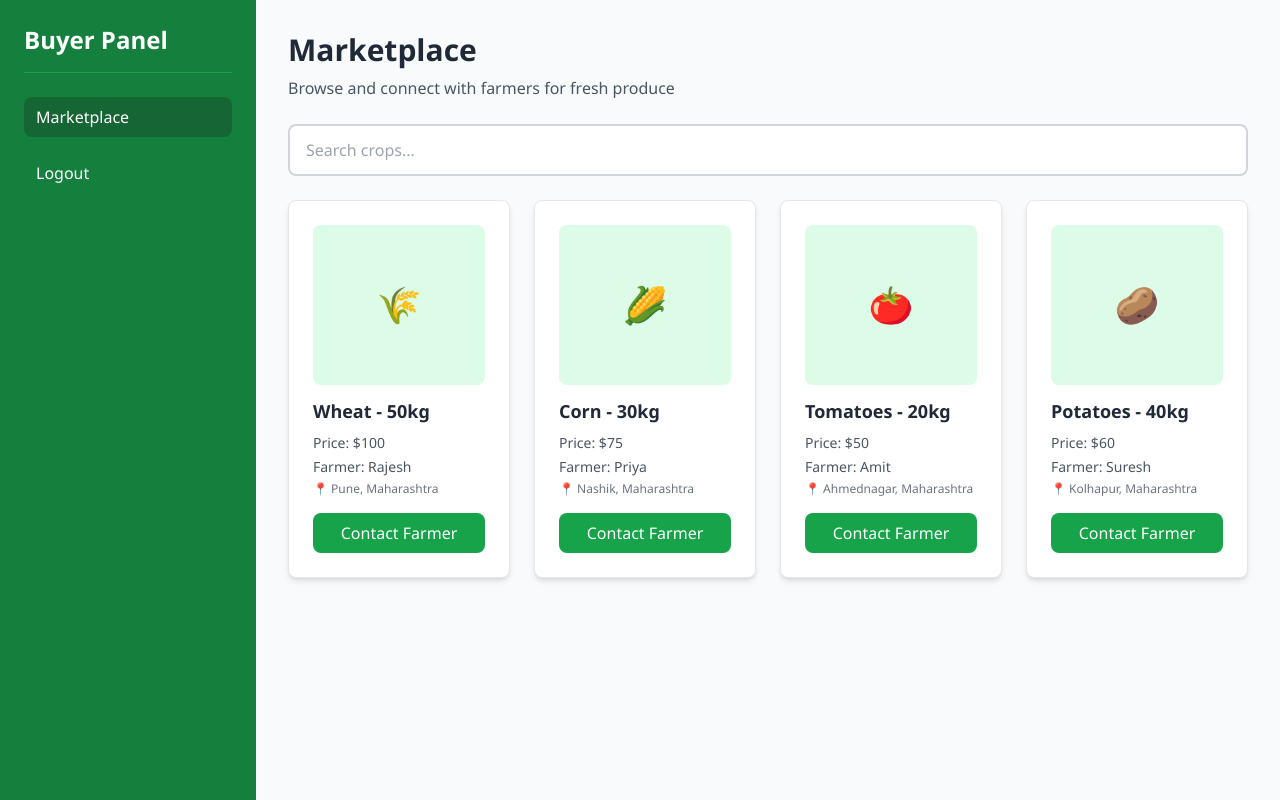
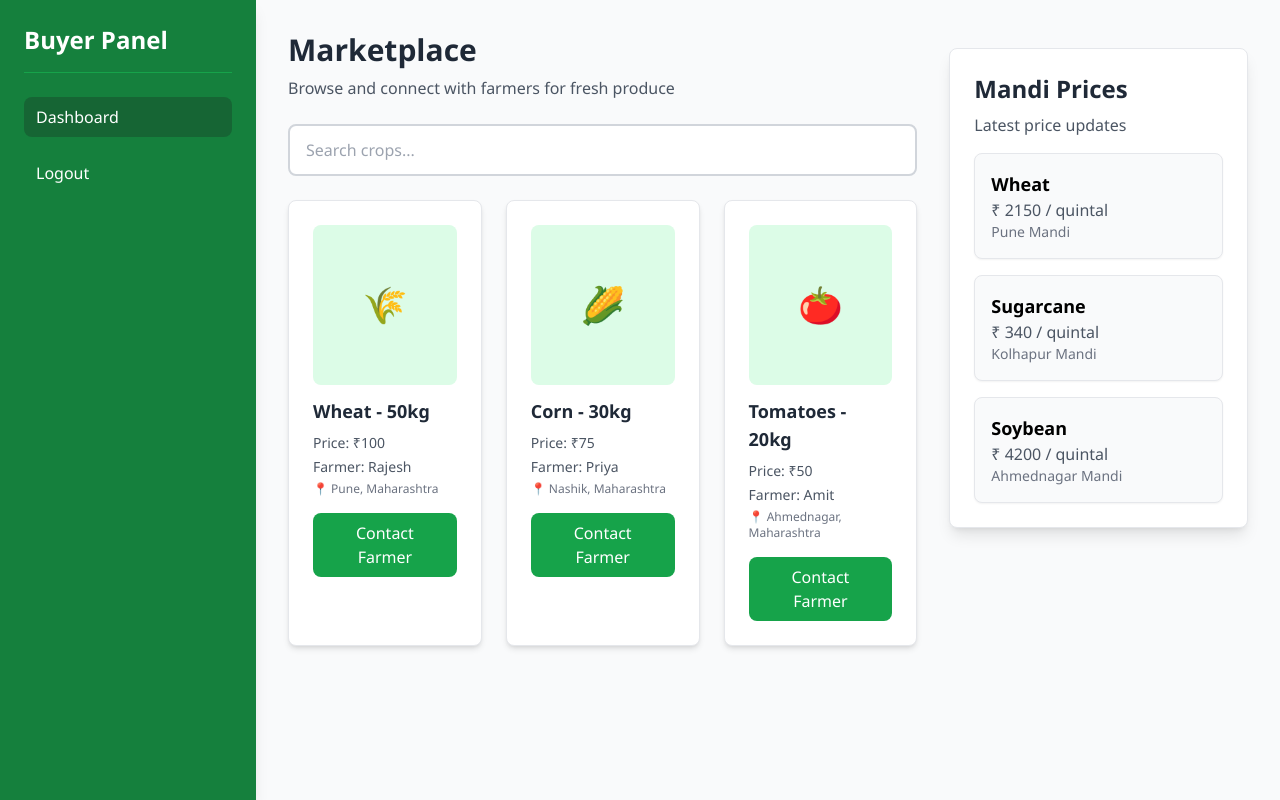
Before and after one commit to Yash-2306/EPICS, a plain HTML site: page buyer-marketplace.html in a window 1280 px wide. Drawn offline with nearby package versions, Linux system fonts and the light colour scheme.

Commit message:
Update buyer-marketplace.html

```diff
--- a/buyer-marketplace.html
+++ b/buyer-marketplace.html
@@ -3,10 +3,10 @@
 <head>
   <meta charset="UTF-8">
   <meta name="viewport" content="width=device-width, initial-scale=1.0">
-  <title>Buyer Marketplace - AgriMarket</title>
+  <title>Buyer Dashboard - AgriMarket</title>
   <script src="https://cdn.tailwindcss.com"></script>
+
   <style>
-    /* Additional custom styles to enhance the green theme */
     body {
       font-family: 'Segoe UI', Tahoma, Geneva, Verdana, sans-serif;
     }
@@ -14,49 +14,53 @@
     .sidebar-link {
       transition: all 0.3s ease;
     }
-
     .sidebar-link:hover {
       transform: translateX(4px);
     }
 
-    .product-card {
+    .product-card, .price-card {
       transition: all 0.3s ease;
       border: 1px solid #e5e7eb;
     }
-
-    .product-card:hover {
+    .product-card:hover, .price-card:hover {
       transform: translateY(-4px);
-      border-color: #10b981;
-    }
-
-    .search-input:focus {
       border-color: #10b981;
     }
 
     .btn-primary {
       transition: all 0.3s ease;
     }
-
     .btn-primary:hover {
       transform: scale(1.02);
       box-shadow: 0 4px 12px rgba(16, 185, 129, 0.3);
     }
+
+    .search-input:focus {
+      border-color: #10b981;
+    }
   </style>
 </head>
+
 <body class="bg-gray-50">
+
 <div class="flex h-screen">
+
   <!-- Sidebar -->
   <aside class="w-64 bg-green-700 text-white p-6 space-y-6 shadow-lg">
     <h1 class="text-2xl font-bold border-b border-green-600 pb-4">Buyer Panel</h1>
     <nav class="space-y-4">
-      <a href="buyer-marketplace.html" class="sidebar-link block hover:bg-green-600 px-3 py-2 rounded-lg bg-green-800">Marketplace</a>
+      <a href="#" class="sidebar-link block bg-green-800 hover:bg-green-600 px-3 py-2 rounded-lg">Dashboard</a>
       <a href="#" onclick="logout()" class="sidebar-link block hover:bg-green-600 px-3 py-2 rounded-lg">Logout</a>
     </nav>
   </aside>
 
-  <!-- Main -->
-  <main class="flex-1 p-8 bg-gray-50 overflow-y-auto">
-    <div class="max-w-7xl mx-auto">
+  <!-- Main Combined Section -->
+  <main class="flex-1 p-8 overflow-y-auto">
+
+    <div class="grid grid-cols-1 lg:grid-cols-3 gap-8">
+
+      <!-- LEFT: Marketplace Products -->
+      <section class="lg:col-span-2">
         <h2 class="text-3xl font-bold mb-2 text-gray-800">Marketplace</h2>
         <p class="text-gray-600 mb-6">Browse and connect with farmers for fresh produce</p>
 
@@ -66,14 +70,16 @@
           class="search-input w-full px-4 py-3 mb-6 border-2 border-gray-300 rounded-lg focus:ring-2 focus:ring-green-400 focus:border-green-400 outline-none transition"
         >
 
-      <div class="grid grid-cols-1 sm:grid-cols-2 md:grid-cols-3 lg:grid-cols-4 gap-6">
+        <div class="grid grid-cols-1 sm:grid-cols-2 md:grid-cols-3 gap-6">
+
+          <!-- Product 1 -->
           <div class="product-card bg-white p-6 rounded-lg shadow-md hover:shadow-xl">
             <div class="mb-4">
               <div class="w-full h-40 bg-green-100 rounded-lg mb-3 flex items-center justify-center">
                 <span class="text-green-600 text-4xl">🌾</span>
               </div>
               <h3 class="text-lg font-semibold text-gray-800 mb-2">Wheat - 50kg</h3>
-            <p class="text-gray-600 text-sm mb-1"><span class="font-medium">Price:</span> $100</p>
+              <p class="text-gray-600 text-sm mb-1"><span class="font-medium">Price:</span> ₹100</p>
               <p class="text-gray-600 text-sm mb-1"><span class="font-medium">Farmer:</span> Rajesh</p>
               <p class="text-gray-500 text-xs">📍 Pune, Maharashtra</p>
             </div>
@@ -82,14 +88,14 @@
             </button>
           </div>
 
-        <!-- Additional sample product cards -->
+          <!-- Product 2 -->
           <div class="product-card bg-white p-6 rounded-lg shadow-md hover:shadow-xl">
             <div class="mb-4">
               <div class="w-full h-40 bg-green-100 rounded-lg mb-3 flex items-center justify-center">
                 <span class="text-green-600 text-4xl">🌽</span>
               </div>
               <h3 class="text-lg font-semibold text-gray-800 mb-2">Corn - 30kg</h3>
-            <p class="text-gray-600 text-sm mb-1"><span class="font-medium">Price:</span> $75</p>
+              <p class="text-gray-600 text-sm mb-1"><span class="font-medium">Price:</span> ₹75</p>
               <p class="text-gray-600 text-sm mb-1"><span class="font-medium">Farmer:</span> Priya</p>
               <p class="text-gray-500 text-xs">📍 Nashik, Maharashtra</p>
             </div>
@@ -98,13 +104,14 @@
             </button>
           </div>
 
+          <!-- Product 3 -->
           <div class="product-card bg-white p-6 rounded-lg shadow-md hover:shadow-xl">
             <div class="mb-4">
               <div class="w-full h-40 bg-green-100 rounded-lg mb-3 flex items-center justify-center">
                 <span class="text-green-600 text-4xl">🍅</span>
               </div>
               <h3 class="text-lg font-semibold text-gray-800 mb-2">Tomatoes - 20kg</h3>
-            <p class="text-gray-600 text-sm mb-1"><span class="font-medium">Price:</span> $50</p>
+              <p class="text-gray-600 text-sm mb-1"><span class="font-medium">Price:</span> ₹50</p>
               <p class="text-gray-600 text-sm mb-1"><span class="font-medium">Farmer:</span> Amit</p>
               <p class="text-gray-500 text-xs">📍 Ahmednagar, Maharashtra</p>
             </div>
@@ -113,22 +120,39 @@
             </button>
           </div>
 
-        <div class="product-card bg-white p-6 rounded-lg shadow-md hover:shadow-xl">
-          <div class="mb-4">
-            <div class="w-full h-40 bg-green-100 rounded-lg mb-3 flex items-center justify-center">
-              <span class="text-green-600 text-4xl">🥔</span>
         </div>
-            <h3 class="text-lg font-semibold text-gray-800 mb-2">Potatoes - 40kg</h3>
-            <p class="text-gray-600 text-sm mb-1"><span class="font-medium">Price:</span> $60</p>
-            <p class="text-gray-600 text-sm mb-1"><span class="font-medium">Farmer:</span> Suresh</p>
-            <p class="text-gray-500 text-xs">📍 Kolhapur, Maharashtra</p>
+      </section>
+
+      <!-- RIGHT: Mandi Prices -->
+      <aside class="bg-white p-6 rounded-lg shadow-lg border border-gray-200 h-fit lg:sticky lg:top-4">
+        <h2 class="text-2xl font-bold mb-2 text-gray-800">Mandi Prices</h2>
+        <p class="text-gray-600 mb-4">Latest price updates</p>
+
+        <div class="space-y-4">
+
+          <div class="price-card p-4 rounded-lg shadow-sm bg-gray-50">
+            <h3 class="text-lg font-semibold">Wheat</h3>
+            <p class="text-gray-600"><span class="font-medium">₹ 2150</span> / quintal</p>
+            <p class="text-gray-500 text-sm">Pune Mandi</p>
           </div>
-          <button class="btn-primary w-full bg-green-600 text-white px-4 py-2 rounded-lg hover:bg-green-700 font-medium">
-            Contact Farmer
-          </button>
+
+          <div class="price-card p-4 rounded-lg shadow-sm bg-gray-50">
+            <h3 class="text-lg font-semibold">Sugarcane</h3>
+            <p class="text-gray-600"><span class="font-medium">₹ 340</span> / quintal</p>
+            <p class="text-gray-500 text-sm">Kolhapur Mandi</p>
           </div>
+
+          <div class="price-card p-4 rounded-lg shadow-sm bg-gray-50">
+            <h3 class="text-lg font-semibold">Soybean</h3>
+            <p class="text-gray-600"><span class="font-medium">₹ 4200</span> / quintal</p>
+            <p class="text-gray-500 text-sm">Ahmednagar Mandi</p>
           </div>
+
         </div>
+      </aside>
+
+    </div>
+
   </main>
 </div>
 
```
Lines whose indentation alone changed are shown as unchanged.
